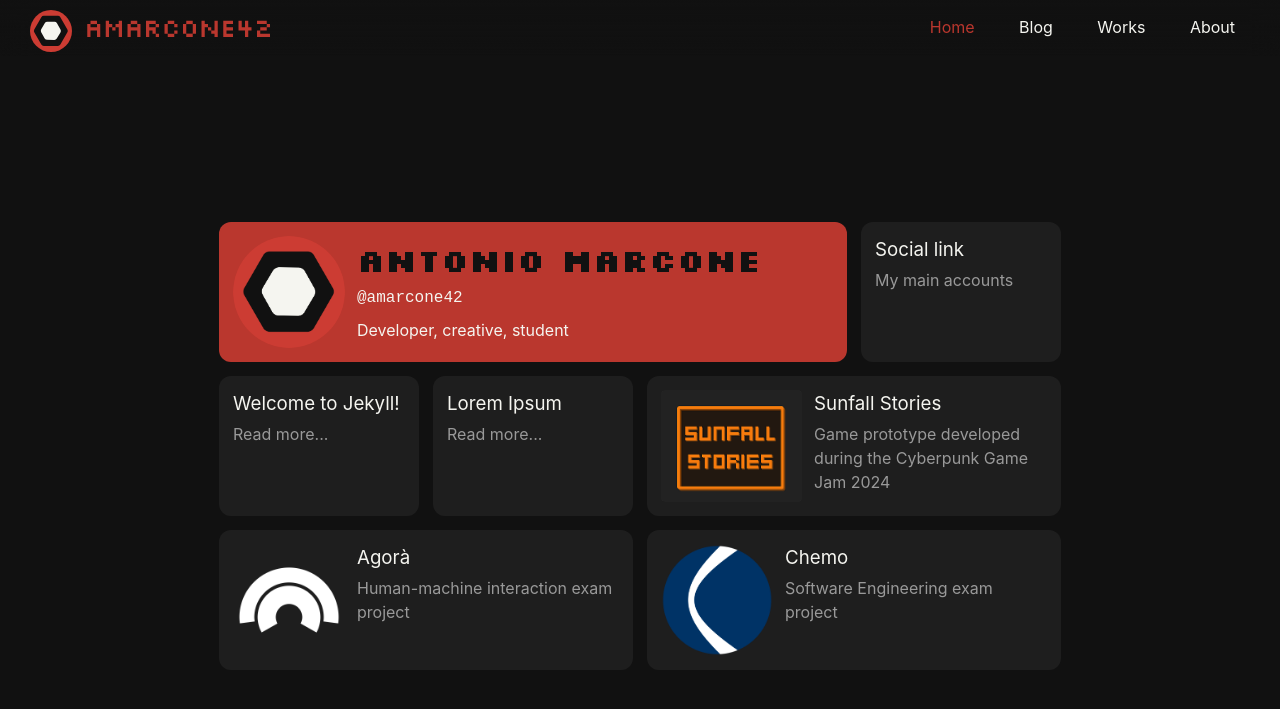
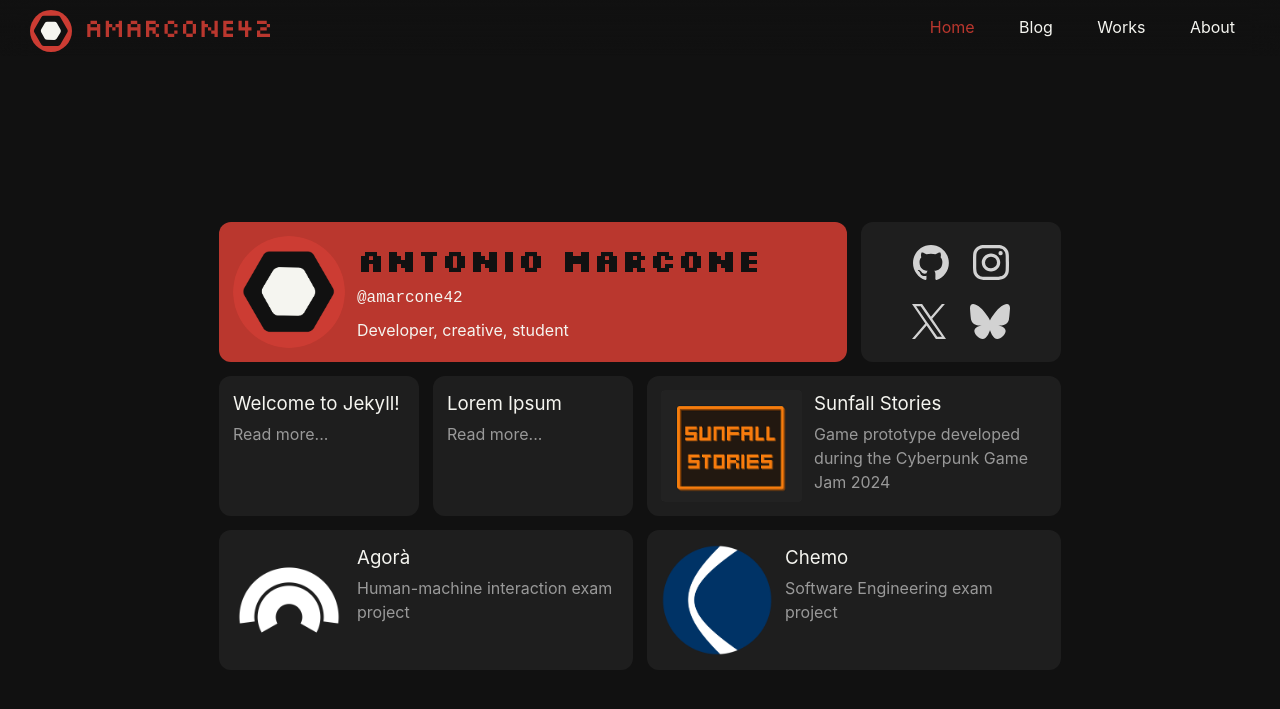
Before and after one commit to amarcone42/amarcone42.github.io, a Jekyll site: the page built from index.markdown, in a window 1280 px wide. Shown: the top 709 px of the page. Built offline with Jekyll 4.4.1, drawn with Linux system fonts in a browser that asks for light colours.

Commit message:
Added social links in the homepage Added social icons. Edited home-bento.html to add the links and bento.scss to style the changes.

```diff
--- a/_includes/home-bento.html
+++ b/_includes/home-bento.html
@@ -8,9 +8,23 @@
         </div>
     </div>
 
-    <div class="bento-card m">
-        <h3>Social link</h3>
-        <p>My main accounts</p>
+    <div class="bento-card social-card m">
+        <div class="social-row">
+            <a href="https://github.com/amarcone42">
+                <img class="social-icon" src="assets/images/github-icon.svg" alt="GitHub profile">
+            </a>
+            <a href="https://www.instagram.com/amarcone42">
+                <img class="social-icon" src="assets/images/instagram-icon.svg" alt="Instagram profile">
+            </a>
+        </div>
+        <div class="social-row">
+            <a href="https://x.com/amarcone42">
+                <img class="social-icon" src="assets/images/twitter-logo.svg" alt="Twitter profile">
+            </a>
+            <a href="https://bsky.app/profile/amarcone.it">
+                <img class="social-icon" src="assets/images/bluesky-logos.svg" alt="Bluesky profile">
+            </a>
+        </div>
     </div>
 
 
--- a/_sass/bento.scss
+++ b/_sass/bento.scss
@@ -95,6 +95,28 @@
       color: $text-color;
     }
   }
+  .social-card {
+    display: flex;
+    flex-direction: column;
+    justify-content: center;
+    align-content: center;
+    gap: 1.5em;
+
+    .social-row {
+      display: flex;
+      justify-content: center;
+      align-items: center;
+      gap: inherit;
+
+      .social-icon {
+        margin: 0;
+        height: 2.2em;
+        opacity: 0.8;
+        transition: transform 100ms;
+        color: $text-color;
+      }
+    }
+  }
 }
 
 
```
Also changed, not shown: assets/images/bluesky-logos.svg (added), assets/images/github-icon.svg (added), assets/images/instagram-icon.svg (added), assets/images/twitter-logo.svg (added).
